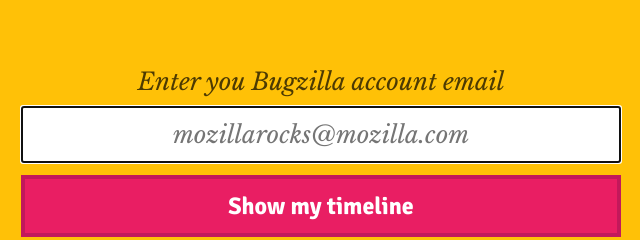
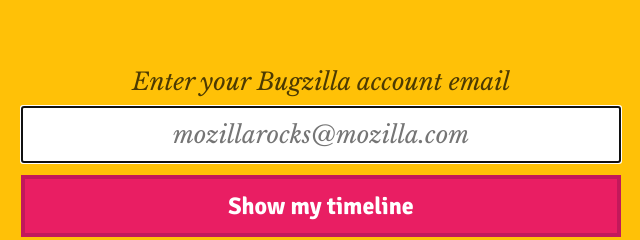
Before and after one commit to nchevobbe/bugzilla-timeline, a plain HTML site: page index.html in a window 1280 px wide. Shown: the part 260-500 px from the top of the page, 319-959 px from the left. Drawn offline with nearby package versions, Linux system fonts and the light colour scheme.

Commit message:
fix typo

```diff
--- a/index.html
+++ b/index.html
@@ -53,7 +53,7 @@
     <section class="form hidden">
       <form>
         <label>
-          <span>Enter you Bugzilla account email</span>
+          <span>Enter your Bugzilla account email</span>
           <input type="email" name="email" placeholder="mozillarocks@mozilla.com" required>
         </label>
         <button>Show my timeline</button>
```
